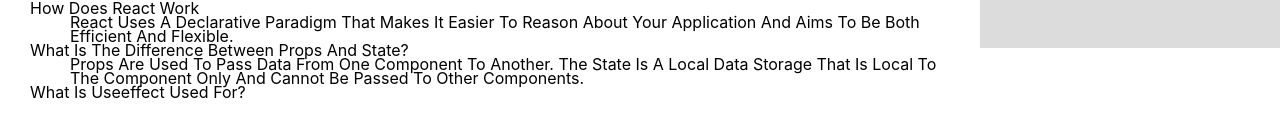
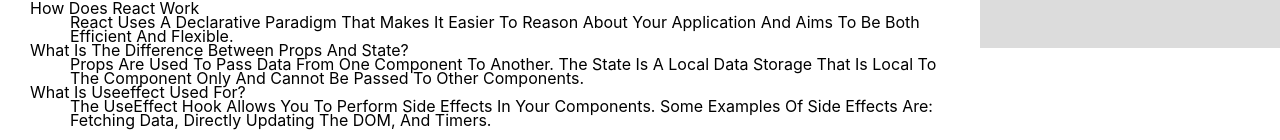
Before and after one commit to ABDULALNOMAN/ultra-active-club, a React (Create React App) app: page / in a window 1280 px wide. Shown: the part 912-1052 px from the top of the page. Before the commit the page ends 1030 px from the top, so only its background shows below. Built offline with nearby package versions, Linux system fonts and the light colour scheme.

Commit message:
complect question

```diff
--- a/src/component/Main/Question/Question.js
+++ b/src/component/Main/Question/Question.js
@@ -9,7 +9,7 @@
                 <dt>What is the difference between props and state?</dt>
                 <dd>Props are used to pass data from one component to another. The state is a local data storage that is local to the component only and cannot be passed to other components.</dd>
                 <dt>What is Useeffect used for?</dt>
-                <dd></dd>
+                <dd>The useEffect Hook allows you to perform side effects in your components. Some examples of side effects are: fetching data, directly updating the DOM, and timers.</dd>
             </dl>
         </div>
     );
```
